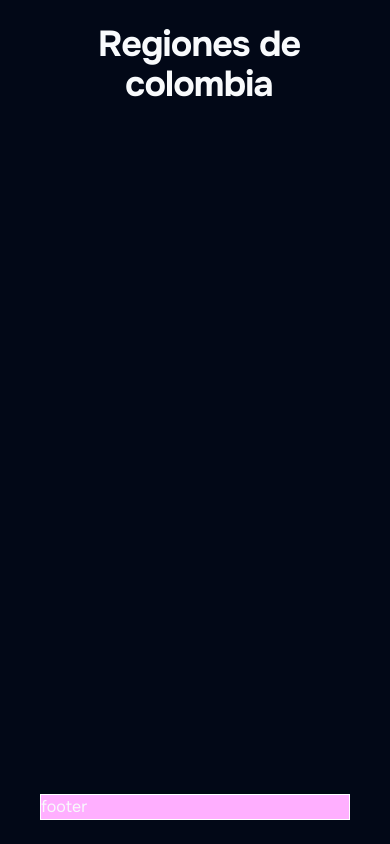
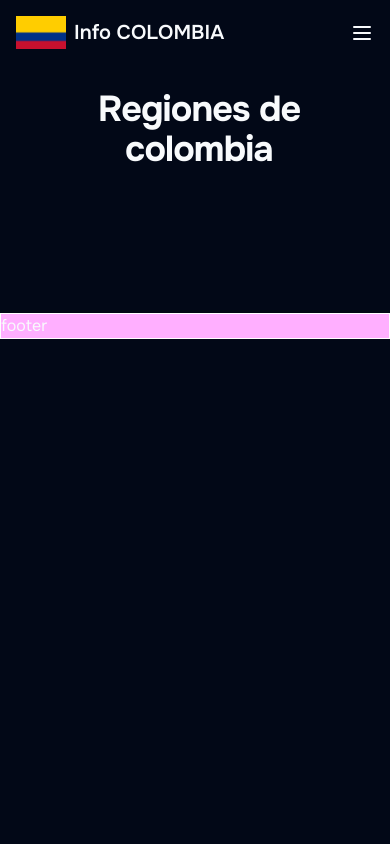
Before and after one commit to DavidCast27/colombia-info, a Next.js app: page /regions in a window 390 px wide. Built offline with nearby package versions, Linux system fonts and the light colour scheme; no server answers.

Commit message:
feat(COL-6): adding mobile menu

```diff
--- a/package.json
+++ b/package.json
@@ -27,7 +27,8 @@
     "react": "^18",
     "react-dom": "^18",
     "tailwind-merge": "^2.2.0",
-    "tailwindcss-animate": "^1.0.7"
+    "tailwindcss-animate": "^1.0.7",
+    "vaul": "^0.8.9"
   },
   "devDependencies": {
     "@types/node": "^20",
--- a/src/app/layout.tsx
+++ b/src/app/layout.tsx
@@ -1,39 +1,99 @@
-import type { Metadata } from 'next'
-import { Onest } from 'next/font/google'
-import '../styles/globals.css'
+import type { Metadata } from "next";
+import { Onest } from "next/font/google";
+import "../styles/globals.css";
+import Image from "next/image";
+import Link from "next/link";
 import React from "react";
 
+import { Nav } from "@/components/nav/nav";
 import { Sidebar } from "@/components/sidebar/sidebar";
+import {
+  Drawer,
+  DrawerClose,
+  DrawerContent,
+  DrawerDescription,
+  DrawerHeader,
+  DrawerTitle,
+  DrawerTrigger,
+} from "@/components/ui/drawer";
+import { Close } from "@/components/ui/icons/close";
+import { Menu } from "@/components/ui/icons/menu";
+import { Typography } from "@/components/ui/typography";
 
-const onest = Onest({ subsets: ['latin'] })
+const onest = Onest({ subsets: ["latin"] });
 
 export const metadata: Metadata = {
-  title: 'Create Next App',
-  description: 'Generated by create next app',
-}
+  title: "Create Next App",
+  description: "Generated by create next app",
+};
 
 interface RootLayoutProps {
-	children: React.ReactNode
+  children: React.ReactNode;
 }
 
 export default function RootLayout({ children }: RootLayoutProps) {
   return (
     <html lang="en" className="dark">
-      <body className={` ${onest.className}`}>
-        <div className="flex h-screen">
-          <Sidebar/>
-          <div className="flex-1 overflow-auto gap-y-6 flex flex-col py-6 px-10">
-            <main>
-              {children}
-            </main>
-            <footer
-              className="border border-white mt-auto bg-[#FFAFFF]"
+      <body className={`h-screen ${onest.className}`}>
+        <header className="flex justify-between md:hidden p-4">
+          <Link href="/" className="flex items-center justify-center">
+            <Image
+              src="/assets/flag.png"
+              alt="colombia Logo"
+              width={50}
+              height={50}
+            />
+            <Typography
+              variant="span"
+              className="self-center text-xl font-semibold whitespace-nowrap pl-2"
             >
-					footer
-            </footer>
-          </div>
-        </div>
+              Info COLOMBIA
+            </Typography>
+          </Link>
+          <Drawer direction="right">
+            <DrawerTrigger className="">
+              <Menu />
+            </DrawerTrigger>
+            <DrawerContent className="h-full">
+              <DrawerHeader>
+                <DrawerTitle>
+                  <DrawerClose asChild className='absolute right-3 top-3'>
+                    <Close />
+                  </DrawerClose>
+                  <Link
+                    href="/"
+                    className="flex items-center justify-center mb-20"
+                  >
+                    <Image
+                      src="/assets/flag.png"
+                      alt="colombia Logo"
+                      width={50}
+                      height={50}
+                    />
+                    <Typography
+                      variant="span"
+                      className="self-center text-xl font-semibold whitespace-nowrap pl-2"
+                    >
+                      Info COLOMBIA
+                    </Typography>
+                  </Link>
+                </DrawerTitle>
+                <DrawerDescription>
+                  <Nav />
+                </DrawerDescription>
+              </DrawerHeader>
+            </DrawerContent>
+          </Drawer>
+        </header>
+
+        <Sidebar />
+        <main className="flex-1 overflow-auto gap-y-6 flex flex-col py-6 px-10">
+          {children}
+        </main>
+        <footer className="border border-white mt-auto bg-[#FFAFFF]">
+          footer
+        </footer>
       </body>
     </html>
-  )
+  );
 }
--- a/src/app/page.tsx
+++ b/src/app/page.tsx
@@ -40,12 +40,12 @@ export default async function Home() {
       <section className="grid grid-cols-1 lg:grid-cols-2 xl:grid-cols-4 gap-4 mb-10">
         <CardSpecification
           title="Capital"
-          text={<>{stateCapital}</>}
+          text={stateCapital}
           icon={<Landmark/>}
         />
         <CardSpecification
           title="Poblacion"
-          text={<>{population.toLocaleString('es-CO')}</>}
+          text={population.toLocaleString('es-CO')}
           icon={<Users/>}
         />
         <CardSpecification
@@ -55,23 +55,23 @@ export default async function Home() {
         />
         <CardSpecification
           title="Moneda"
-          text={<>{currency}</>}
+          text={currency}
           icon={<Receipt/>}
         />
         <CardSpecification
           title="Region"
-          text={<>{region}</>}
+          text={region}
           icon={<LocateFixed/>}
         />
         <CardSpecification
           title="Sub region"
-          text={<>{subRegion}</>}
+          text={subRegion}
           icon={<MapPinned/>}
         />
         <CardSpecification
           className="col-span-1 lg:col-span-2"
           title="Limita con"
-          text={<>{borders.join(", ")}</>}
+          text={borders.join(", ")}
           icon={<Map/>}
         />
       </section>
--- a/src/components/card-specification/card-specification.tsx
+++ b/src/components/card-specification/card-specification.tsx
@@ -6,7 +6,7 @@ import { cn } from "@/lib/utils";
 
 interface CardSpecificationProps extends React.HTMLAttributes<HTMLDivElement> {
 	title: string,
-	text: React.ReactElement
+	text: React.ReactElement | string
 	icon: React.ReactElement
 }
 
--- /dev/null
+++ b/src/components/nav/nav.tsx
@@ -0,0 +1,24 @@
+import Link from "next/link";
+
+import { Typography } from "../ui/typography";
+
+export function Nav () {
+  const MENU = [{ href: "/regions", label: "Regiones" }];
+
+  return (
+    <nav>
+      <ul className="space-y-2 font-medium justify-center">
+        {MENU.map(({ label, href }) => (
+          <li key={label}>
+            <Link
+              href={href}
+              className="flex items-center justify-center p-2 text-gray-900 rounded-lg dark:text-white hover:bg-gray-100 dark:hover:bg-gray-700 group"
+            >
+              <Typography variant="span">{label}</Typography>
+            </Link>
+          </li>
+        ))}
+      </ul>
+    </nav>
+  )
+}
--- /dev/null
+++ b/src/components/ui/drawer.tsx
@@ -0,0 +1,118 @@
+"use client"
+
+import * as React from "react"
+import { Drawer as DrawerPrimitive } from "vaul"
+
+import { cn } from "@/lib/utils"
+
+const Drawer = ({
+  shouldScaleBackground = true,
+  ...props
+}: React.ComponentProps<typeof DrawerPrimitive.Root>) => (
+  <DrawerPrimitive.Root
+    shouldScaleBackground={shouldScaleBackground}
+    {...props}
+  />
+)
+Drawer.displayName = "Drawer"
+
+const DrawerTrigger = DrawerPrimitive.Trigger
+
+const DrawerPortal = DrawerPrimitive.Portal
+
+const DrawerClose = DrawerPrimitive.Close
+
+const DrawerOverlay = React.forwardRef<
+  React.ElementRef<typeof DrawerPrimitive.Overlay>,
+  React.ComponentPropsWithoutRef<typeof DrawerPrimitive.Overlay>
+>(({ className, ...props }, ref) => (
+  <DrawerPrimitive.Overlay
+    ref={ref}
+    className={cn("fixed inset-0 z-50 bg-black/80", className)}
+    {...props}
+  />
+))
+DrawerOverlay.displayName = DrawerPrimitive.Overlay.displayName
+
+const DrawerContent = React.forwardRef<
+  React.ElementRef<typeof DrawerPrimitive.Content>,
+  React.ComponentPropsWithoutRef<typeof DrawerPrimitive.Content>
+>(({ className, children, ...props }, ref) => (
+  <DrawerPortal>
+    <DrawerOverlay />
+    <DrawerPrimitive.Content
+      ref={ref}
+      className={cn(
+        "fixed inset-x-0 bottom-0 z-50 mt-24 flex h-auto flex-col rounded-t-[10px] border bg-background",
+        className
+      )}
+      {...props}
+    >
+      <div className="mx-auto mt-4 h-2 w-[100px] rounded-full bg-muted" />
+      {children}
+    </DrawerPrimitive.Content>
+  </DrawerPortal>
+))
+DrawerContent.displayName = "DrawerContent"
+
+const DrawerHeader = ({
+  className,
+  ...props
+}: React.HTMLAttributes<HTMLDivElement>) => (
+  <div
+    className={cn("grid gap-1.5 p-4 text-center sm:text-left", className)}
+    {...props}
+  />
+)
+DrawerHeader.displayName = "DrawerHeader"
+
+const DrawerFooter = ({
+  className,
+  ...props
+}: React.HTMLAttributes<HTMLDivElement>) => (
+  <div
+    className={cn("mt-auto flex flex-col gap-2 p-4", className)}
+    {...props}
+  />
+)
+DrawerFooter.displayName = "DrawerFooter"
+
+const DrawerTitle = React.forwardRef<
+  React.ElementRef<typeof DrawerPrimitive.Title>,
+  React.ComponentPropsWithoutRef<typeof DrawerPrimitive.Title>
+>(({ className, ...props }, ref) => (
+  <DrawerPrimitive.Title
+    ref={ref}
+    className={cn(
+      "text-lg font-semibold leading-none tracking-tight",
+      className
+    )}
+    {...props}
+  />
+))
+DrawerTitle.displayName = DrawerPrimitive.Title.displayName
+
+const DrawerDescription = React.forwardRef<
+  React.ElementRef<typeof DrawerPrimitive.Description>,
+  React.ComponentPropsWithoutRef<typeof DrawerPrimitive.Description>
+>(({ className, ...props }, ref) => (
+  <DrawerPrimitive.Description
+    ref={ref}
+    className={cn("text-sm text-muted-foreground", className)}
+    {...props}
+  />
+))
+DrawerDescription.displayName = DrawerPrimitive.Description.displayName
+
+export {
+  Drawer,
+  DrawerPortal,
+  DrawerOverlay,
+  DrawerTrigger,
+  DrawerClose,
+  DrawerContent,
+  DrawerHeader,
+  DrawerFooter,
+  DrawerTitle,
+  DrawerDescription,
+}
--- /dev/null
+++ b/src/components/ui/icons/close.tsx
@@ -0,0 +1,22 @@
+import React from "react";
+
+export function Close(): React.ReactElement {
+  return (
+    <svg
+      xmlns="http://www.w3.org/2000/svg"
+      className="icon icon-tabler icon-tabler-x"
+      width="24"
+      height="24"
+      viewBox="0 0 24 24"
+      stroke-width="2"
+      stroke="currentColor"
+      fill="none"
+      stroke-linecap="round"
+      stroke-linejoin="round"
+    >
+      <path stroke="none" d="M0 0h24v24H0z" fill="none" />
+      <path d="M18 6l-12 12" />
+      <path d="M6 6l12 12" />
+    </svg>
+  );
+}
--- /dev/null
+++ b/src/components/ui/icons/menu.tsx
@@ -0,0 +1,23 @@
+import React from "react";
+
+export function Menu(): React.ReactElement {
+  return (
+    <svg
+      xmlns="http://www.w3.org/2000/svg"
+      className="icon icon-tabler icon-tabler-menu-2"
+      width="24"
+      height="24"
+      viewBox="0 0 24 24"
+      stroke-width="2"
+      stroke="currentColor"
+      fill="none"
+      stroke-linecap="round"
+      stroke-linejoin="round"
+    >
+      <path stroke="none" d="M0 0h24v24H0z" fill="none" />
+      <path d="M4 6l16 0" />
+      <path d="M4 12l16 0" />
+      <path d="M4 18l16 0" />
+    </svg>
+  );
+}
```
Also changed, not shown: src/components/sidebar/sidebar.tsx (+18 -27 lines), 1 other file (tests, documents, lock files or other folders).
